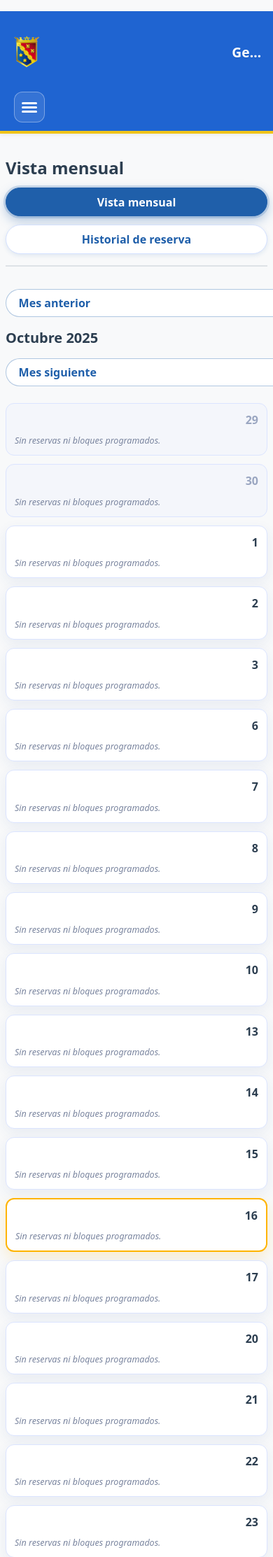
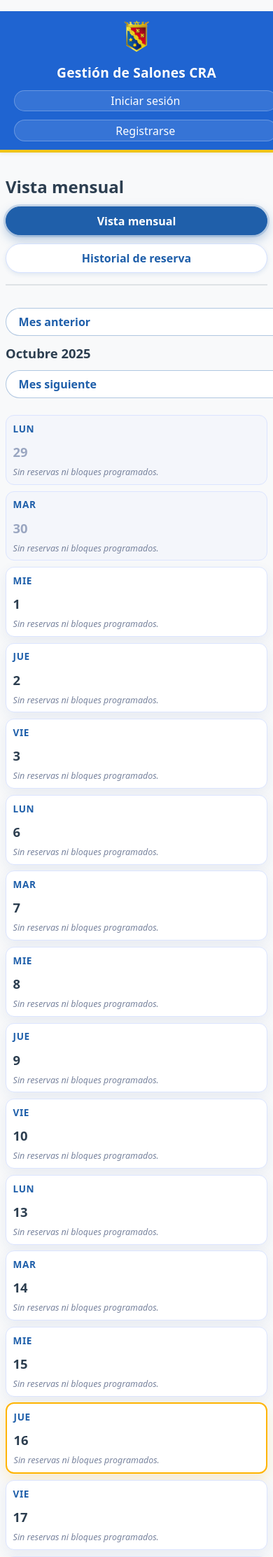
Before and after one commit to LilyTapia/Gestion_salonescra_murialdo, a Django app: page /reservas/mensual/ in a window 390 px wide; the page is wider, and only the part inside the window is pictured. Shown: the top 2225 px of that part at 70% size. Run offline with Django 5.2, Linux system fonts and the light colour scheme; data comes from the database, SQL or seed files in the repository; data that the repository does not hold is empty; parts of the project's set-up code (start-up, migrations or seed data) failed here and were passed over.

Commit message:
Refine calendar layout and header navigation

```diff
--- a/booking/static/styles.css
+++ b/booking/static/styles.css
@@ -2196,13 +2215,19 @@ body.panel-home .title-center{
 .calendar-wrapper {
   overflow-x: auto;
   padding-bottom: 1rem;
+  display: flex;
+  justify-content: center;
 }
 
 .calendar-grid {
   display: grid;
-  grid-template-columns: repeat(5, minmax(180px, 1fr));
+  width: 100%;
   gap: 0.75rem;
-  min-width: 900px;
+  grid-template-columns: repeat(5, minmax(220px, 1fr));
+  min-width: 1120px;
+  max-width: 1400px;
+  margin: 0 auto;
+  align-items: start;
 }
 
 .calendar-header-cell {
@@ -2225,6 +2250,11 @@ body.panel-home .title-center{
   gap: 0.65rem;
   box-shadow: 0 6px 18px rgba(43, 74, 153, 0.08);
   transition: transform 0.2s ease;
+}
+
+.calendar-cell::before {
+  display: none;
+  content: none;
 }
 
 .calendar-cell:hover {
@@ -2363,28 +2393,6 @@ body.panel-home .title-center{
 .entry-line--reserved .entry-info {
   color: #1f2937;
 }
-@media (max-width: 900px) {
-  .calendar-grid {
-    min-width: 760px;
-  }
-}
-
-@media (max-width: 768px) {
-  .calendar-controls {
-    flex-direction: column;
-    align-items: stretch;
-  }
-
-  .calendar-controls .btn-ghost {
-    width: 100%;
-    text-align: center;
-  }
-}
-
-
-
-
-
 .calendar-cell.has-blackouts:not(.is-holiday) {
   border-color: #c7d6ff;
   background: #f5f7ff;
@@ -2636,121 +2706,31 @@ body.panel-home .title-center{
 
 
 /* Responsive header navigation */
-.header-bar {
-  position: relative;
-}
-
-.nav-toggle {
-  display: none;
-  position: relative;
-  width: 44px;
-  height: 44px;
-  border-radius: 12px;
-  border: 1px solid rgba(255, 255, 255, 0.35);
-  background: rgba(255, 255, 255, 0.1);
-  cursor: pointer;
-  transition: background 0.2s ease, border-color 0.2s ease;
-}
-
-.nav-toggle span {
-  position: absolute;
-  left: 10px;
-  right: 10px;
-  height: 3px;
-  border-radius: 999px;
-  background: #ffffff;
-  transition: transform 0.25s ease, opacity 0.25s ease;
-}
-
-.nav-toggle span:nth-child(1) { top: 14px; }
-.nav-toggle span:nth-child(2) { top: 20px; }
-.nav-toggle span:nth-child(3) { top: 26px; }
-
-.nav-toggle.is-open {
-  background: rgba(255, 255, 255, 0.16);
-  border-color: rgba(255, 255, 255, 0.45);
-}
-
-.nav-toggle.is-open span:nth-child(1) {
-  transform: translateY(6px) rotate(45deg);
-}
-
-.nav-toggle.is-open span:nth-child(2) {
-  opacity: 0;
-}
-
-.nav-toggle.is-open span:nth-child(3) {
-  transform: translateY(-6px) rotate(-45deg);
-}
-
 @media (max-width: 1024px) {
-  .nav-toggle {
-    display: flex;
-    margin-left: auto;
-  }
-
+  .site-header .header-bar {
+    grid-template-columns: 1fr !important;
+    row-gap: 0.75rem;
+    text-align: center;
+  }
+
+  .site-header .logo-block,
+  .site-header .title-center,
   .site-header .header-actions {
-    position: fixed;
-    right: 14px;
-    top: 68px;
-    left: 14px;
-    background: linear-gradient(140deg, rgba(4, 52, 120, 0.97), rgba(5, 177, 194, 0.97));
-    border-radius: 18px;
-    padding: 1.1rem;
-    display: flex;
-    flex-direction: column;
-    align-items: stretch;
-    gap: 0.65rem;
-    transform-origin: top right;
-    transform: translateY(-8px) scale(0.95);
-    opacity: 0;
-    pointer-events: none;
-    transition: opacity 0.25s ease, transform 0.25s ease;
-    box-shadow: 0 24px 48px rgba(12, 48, 120, 0.28);
-  }
-
-  .site-header .header-actions.is-open {
-    opacity: 1;
-    transform: translateY(0) scale(1);
-    pointer-events: auto;
-  }
-
+    justify-self: center !important;
+  }
+
+  .site-header .header-actions {
+    flex-wrap: wrap;
+    justify-content: center;
+    gap: 0.5rem;
+    position: static;
+  }
+}
+
+@media (max-width: 600px) {
   .site-header .header-actions a {
-    display: block;
     width: 100%;
-    color: #ffffff;
-    padding: 0.55rem 0.75rem;
-    border-radius: 12px;
-    background: rgba(255, 255, 255, 0.06);
-    box-shadow: inset 0 0 0 1px rgba(255, 255, 255, 0.12);
-  }
-
-  .site-header .header-actions a:hover,
-  .site-header .header-actions a:focus-visible {
-    background: rgba(255, 255, 255, 0.22);
-  }
-
-  body.menu-open {
-    overflow: hidden;
-  }
-}
-
-@media (max-width: 768px) {
-  .header-bar {
-    flex-direction: column;
-    align-items: flex-start;
-    gap: 0.75rem;
-  }
-
-  .logo-block {
-    width: 100%;
-    justify-content: space-between;
-    align-items: center;
-  }
-
-  .title-center {
-    width: 100%;
-    text-align: left;
+    text-align: center;
   }
 }
 
@@ -2758,6 +2738,18 @@ body.panel-home .title-center{
 @media (max-width: 1200px) {
   .calendar-grid {
     grid-template-columns: repeat(auto-fit, minmax(240px, 1fr));
+    gap: 0.65rem;
+    min-width: 0;
+    margin: 0;
+  }
+
+  .calendar-cell {
+    padding: 0.65rem;
+    gap: 0.5rem;
+  }
+
+  .calendar-current {
+    font-size: 1.15rem;
   }
 }
 
@@ -2765,6 +2757,7 @@ body.panel-home .title-center{
   .calendar-controls {
     flex-direction: column;
     align-items: stretch;
+    gap: 0.75rem;
   }
 
   .calendar-controls .btn-ghost {
@@ -2772,25 +2765,73 @@ body.panel-home .title-center{
   }
 
   .calendar-grid {
-    grid-template-columns: repeat(auto-fit, minmax(220px, 1fr));
+    grid-template-columns: repeat(2, minmax(220px, 1fr));
+    gap: 0.55rem;
+    min-width: 0;
+    margin: 0;
+  }
+
+  .calendar-header-cell {
+    display: none;
+  }
+
+  .calendar-cell::before {
+    display: block;
+    content: attr(data-weekday);
+    font-weight: 600;
+    color: #1f5faa;
+    font-size: 0.85rem;
+    letter-spacing: 0.04em;
+    text-transform: uppercase;
+    margin-bottom: 0.2rem;
+  }
+
+  .day-number {
+    margin-left: 0;
+    font-size: 1.05rem;
+  }
+
+  .calendar-cell {
+    padding: 0.6rem;
+  }
+
+  .day-content {
+    gap: 0.4rem;
+  }
+
+  .schedule-row {
+    gap: 0.6rem;
+    padding: 0.5rem 0.55rem;
+  }
+
+  .schedule-row-info {
+    min-width: 110px;
+  }
+
+  .block-label,
+  .cell-title {
+    font-size: 0.76rem;
+  }
+
+  .cell-subtitle,
+  .block-time {
+    font-size: 0.7rem;
   }
 }
 
 @media (max-width: 768px) {
   .calendar-grid {
     grid-template-columns: 1fr;
-  }
-
-  .calendar-header-cell {
-    display: none;
+    margin: 0;
   }
 
   .calendar-cell {
     min-height: auto;
+    padding: 0.55rem 0.6rem;
   }
 
   .day-number {
-    font-size: 1rem;
+    font-size: 1.15rem;
   }
 
   .day-blackouts {
@@ -2826,19 +2867,16 @@ body.panel-home .title-center{
 
 @media (max-width: 768px) {
   .site-header .header-bar {
-    grid-template-columns: auto 1fr auto !important;
+    grid-template-columns: 1fr !important;
     padding: 10px 12px;
-  }
-  .site-header .logo-block {
-    justify-content: flex-start !important;
-    width: auto;
-    gap: 10px;
-  }
-  .nav-toggle {
-    order: 3;
+    row-gap: 0.75rem;
+  }
+  .site-header .logo-block,
+  .title-center,
+  .site-header .header-actions {
+    justify-self: center !important;
   }
   .title-center {
-    order: 2;
     display: block !important;
     text-align: center;
   }
@@ -2849,9 +2887,16 @@ body.panel-home .title-center{
     display: none;
   }
   .site-header .header-actions {
-    top: 60px;
-    right: 12px;
-    min-width: 200px;
+    position: static;
+    flex-direction: column;
+    align-items: center;
+    gap: 0.5rem;
+    min-width: 0;
+    width: 100%;
+  }
+  .site-header .header-actions a {
+    width: 100%;
+    text-align: center;
   }
   .calendar-wrapper {
     overflow-x: visible;
--- a/booking/templates/base.html
+++ b/booking/templates/base.html
@@ -34,12 +34,7 @@
       <h1 class="brand">Gestión de Salones CRA</h1>
     </div>
 
-    <!-- DERECHA: NAV en la misma línea -->
-    <button class="nav-toggle" id="navToggle" aria-label="Abrir menú de navegación">
-      <span></span>
-      <span></span>
-      <span></span>
-    </button>
+    <!-- DERECHA: NAV -->
     <nav class="header-actions" id="mainNav">
       {% if user.is_authenticated %}
         {% if user.is_staff %}
@@ -105,35 +100,6 @@
     if (performance?.navigation?.type === performance.navigation.TYPE_BACK_FORWARD) {
       location.reload();
     }
-    document.addEventListener('DOMContentLoaded', function () {
-      var navToggle = document.getElementById('navToggle');
-      var mainNav = document.getElementById('mainNav');
-      if (navToggle && mainNav) {
-        navToggle.addEventListener('click', function () {
-          var isOpen = navToggle.classList.toggle('is-open');
-          if (isOpen) {
-            mainNav.classList.add('is-open');
-            navToggle.setAttribute('aria-pressed', 'true');
-            document.body.classList.add('menu-open');
-            navToggle.setAttribute('aria-label', 'Cerrar menú de navegación');
-          } else {
-            mainNav.classList.remove('is-open');
-            navToggle.setAttribute('aria-pressed', 'false');
-            document.body.classList.remove('menu-open');
-            navToggle.setAttribute('aria-label', 'Abrir menú de navegación');
-          }
-        });
-        mainNav.addEventListener('click', function (event) {
-          if (event.target.tagName === 'A') {
-            navToggle.classList.remove('is-open');
-            mainNav.classList.remove('is-open');
-            navToggle.setAttribute('aria-pressed', 'false');
-            document.body.classList.remove('menu-open');
-            navToggle.setAttribute('aria-label', 'Abrir menú de navegación');
-          }
-        });
-      }
-    });
   </script>
 </body>
 </html>
--- a/booking/templates/registration/register.html
+++ b/booking/templates/registration/register.html
@@ -68,7 +68,7 @@
           {% endfor %}
         </div>
       {% endif %}
-      <small class="help-text">Selecciona todos los cargos que desempenas.</small>
+      <small class="help-text">Selecciona todos los cargos que desempeñas.</small>
     </div>
 
     <div class="form-group" id="courses-container" hidden>
--- a/booking/templates/reservations/calendar.html
+++ b/booking/templates/reservations/calendar.html
@@ -54,7 +54,7 @@
 
     {% for week in weeks %}
       {% for day in week %}
-        <div class="calendar-cell{% if not day.in_month %} is-outside{% endif %}{% if day.is_today %} is-today{% endif %}{% if day.is_weekend %} is-weekend{% endif %}{% if day.is_full_day_block %} is-full-block{% endif %}">
+        <div class="calendar-cell{% if not day.in_month %} is-outside{% endif %}{% if day.is_today %} is-today{% endif %}{% if day.is_weekend %} is-weekend{% endif %}{% if day.is_full_day_block %} is-full-block{% endif %}" data-weekday="{{ day.weekday_label }}">
           <div class="day-number">{{ day.date|date:"j" }}</div>
           <div class="day-content">
             {% if day.is_full_day_block %}
@@ -121,11 +121,12 @@
                             {% if block.status == 'reserved' and block.reservation %}
                               <div class="schedule-row-reservation">
                                 <span class="cell-title">{{ block.reservation.teacher }}</span>
-                                <span class="cell-subtitle">
-                                  {% if block.reservation.course %}{{ block.reservation.course }}{% endif %}
-                                  {% if block.reservation.course and block.reservation.subject %} · {% endif %}
-                                  {% if block.reservation.subject %}{{ block.reservation.subject }}{% endif %}
-                                </span>
+                                {% if block.reservation.course %}
+                                  <span class="cell-subtitle">{{ block.reservation.course }}</span>
+                                {% endif %}
+                                {% if block.reservation.subject %}
+                                  <span class="cell-subtitle">{{ block.reservation.subject }}</span>
+                                {% endif %}
                               </div>
                             {% else %}
                               <div class="schedule-row-reservation">
@@ -173,5 +174,41 @@
       panel.classList.toggle('is-active', panel.dataset.room === roomCode);
     });
   });
+
+  document.addEventListener('DOMContentLoaded', function() {
+    const style = document.createElement('style');
+    style.textContent = `
+      .schedule-row {
+        /* Asegura que el flexbox no intente justificar el espacio,
+           permitiendo que los hijos se ajusten a su tamaño definido. */
+        justify-content: flex-start !important;
+        box-sizing: border-box !important; /* Asegura que el ancho 100% incluya padding/border y no desborde. */
+      }
+      .schedule-row-info {
+        /* Fija el ancho de la sección de la hora para que no se encoja ni se estire. */
+        flex: 0 0 auto !important;
+       margin-right: 0.5rem !important; /* Espacio consistente a la derecha de la hora */
+        /* Anulamos reglas conflictivas del CSS original */
+        flex-basis: auto !important;
+        margin-left: 0 !important;
+      }
+      .schedule-row-reservation {
+        /* Permite que esta sección crezca para ocupar el espacio sobrante
+           y se encoja si es necesario, evitando que se desborde. */
+        flex: 1 1 0 !important;
+        min-width: 0; /* CRUCIAL: Permite que el texto se trunque en un contenedor flex. */
+        text-align: left !important; /* Alinea el texto a la izquierda para un mejor truncamiento */
+        align-items: flex-start !important;
+      }
+      .room-schedule-panel .schedule-row.is-reserved .cell-title,
+      .room-schedule-panel .schedule-row.is-reserved .cell-subtitle {
+        display: block !important; /* Asegura que se apilen verticalmente */
+        white-space: nowrap !important; /* Mantiene el texto en una sola línea */
+        overflow: hidden !important; /* Oculta el texto que se desborda */
+        text-overflow: ellipsis !important; /* Añade '...' al final del texto cortado */
+      }
+    `;
+    document.head.appendChild(style);
+  });
 </script>
 {% endblock %}
--- a/booking/views.py
+++ b/booking/views.py
@@ -716,6 +716,7 @@ def reservation_monthly(request):
                 'in_month': day.month == display_date.month,
                 'is_today': day == today,
                 'is_weekend': day.weekday() >= 5,
+                'weekday_label': WEEKDAY_NAMES[day.weekday()],
                 'room_blocks': [] if is_full_day_block else room_blocks,
                 'blackouts': room_level_blackouts if not is_full_day_block else [],
                 'full_block_blackouts': full_block_blackouts,
```
Also changed, not shown: other parts of booking/static/styles.css (+87 -6 lines).
